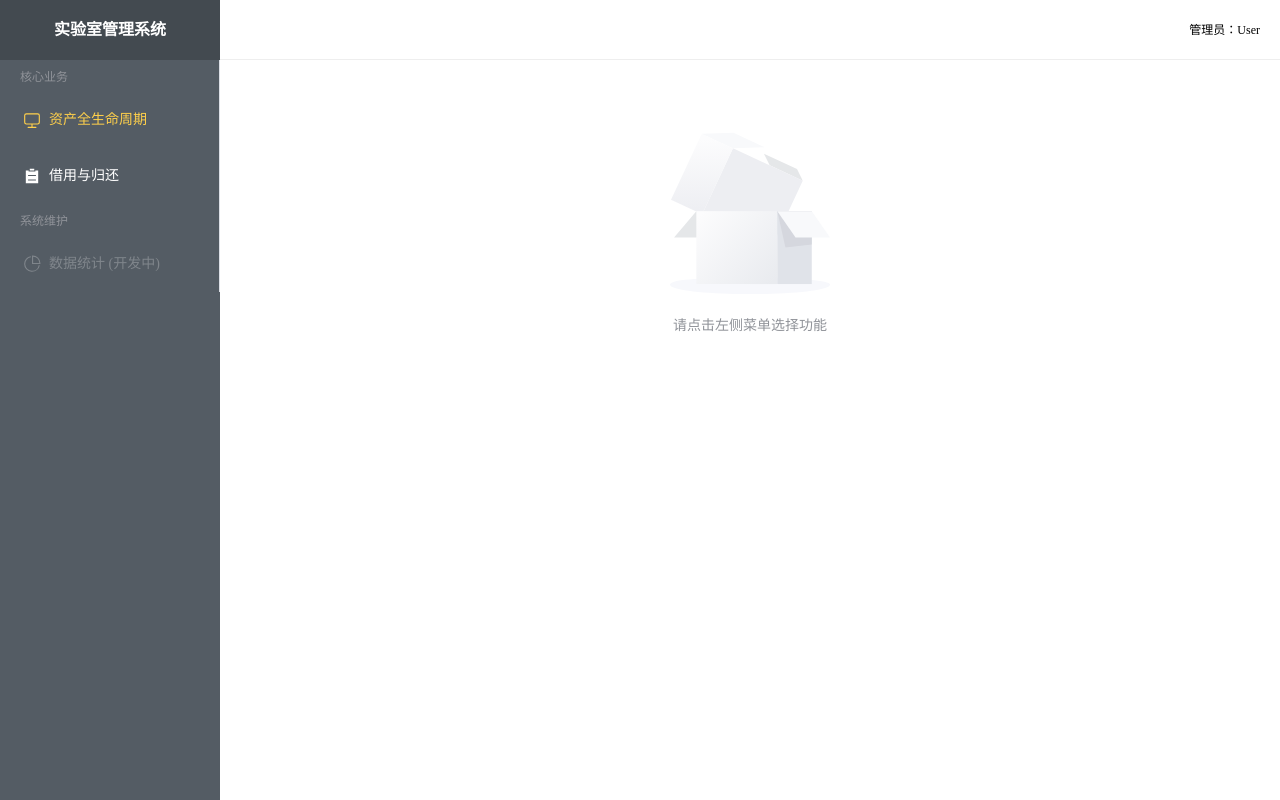
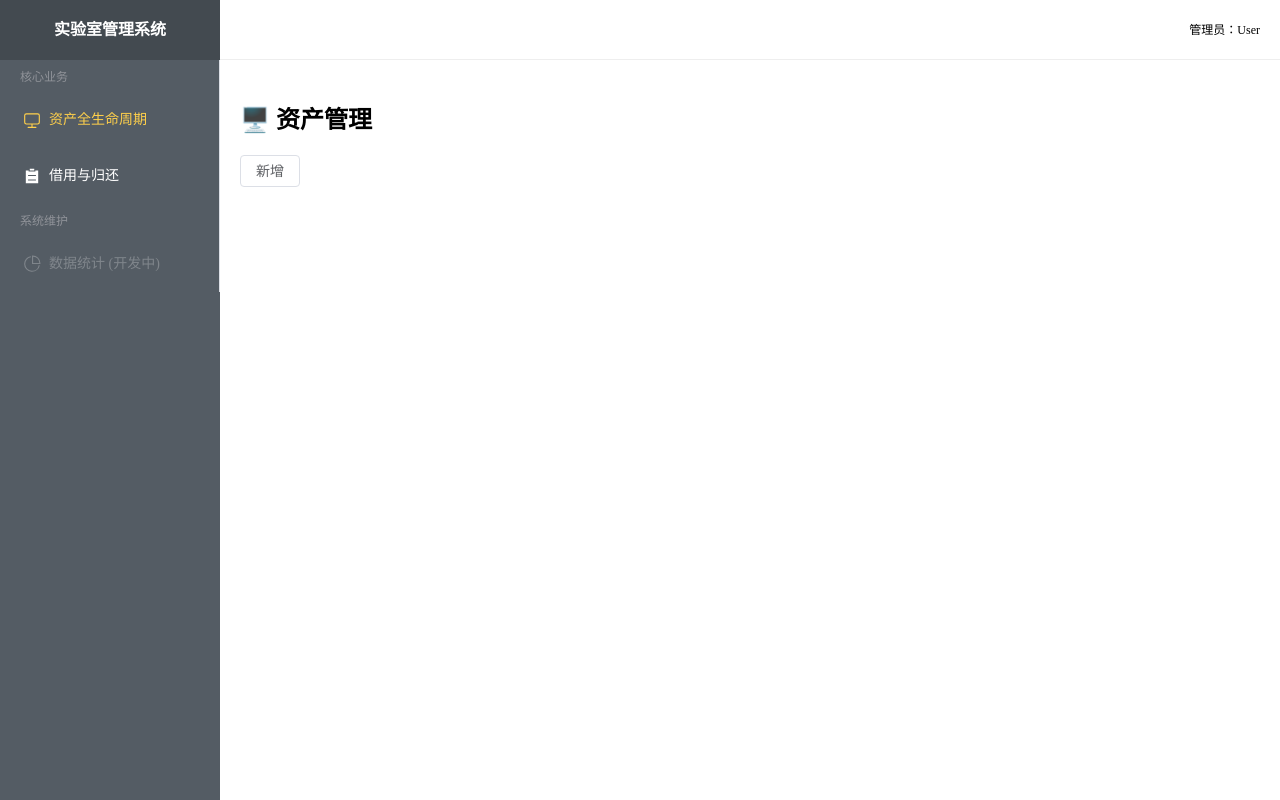
Before and after one commit to ssc459610-spec/LabSystem, a Vue app: page / in a window 1280 px wide. Built offline with nearby package versions, Linux system fonts and the light colour scheme.

Commit message:
完成系统骨架搭建

```diff
--- a/src/App.vue
+++ b/src/App.vue
@@ -17,25 +17,26 @@
         >
           实验室管理系统
         </div>
+
         <el-menu
           background-color="#545c64"
           text-color="#fff"
           active-text-color="#ffd04b"
-          default-active="1"
+          :default-active="currentView"
         >
           <el-menu-item-group title="核心业务">
-            <el-menu-item index="1">
+            <el-menu-item index="assets" @click="currentView = 'assets'">
               <el-icon><Monitor /></el-icon>
               <span>资产全生命周期</span>
             </el-menu-item>
-            <el-menu-item index="2">
+            <el-menu-item index="loans" @click="currentView = 'loans'">
               <el-icon><List /></el-icon>
               <span>借用与归还</span>
             </el-menu-item>
           </el-menu-item-group>
 
           <el-menu-item-group title="系统维护">
-            <el-menu-item index="3" disabled>
+            <el-menu-item index="stats" disabled>
               <el-icon><PieChart /></el-icon>
               <span>数据统计 (开发中)</span>
             </el-menu-item>
@@ -54,8 +55,10 @@
         >
           <span>管理员：User</span>
         </el-header>
+
         <el-main>
-          <el-empty description="请点击左侧菜单选择功能" />
+          <AssetModule v-if="currentView === 'assets'" />
+          <LoanModule v-if="currentView === 'loans'" />
         </el-main>
       </el-container>
     </el-container>
@@ -63,7 +66,16 @@
 </template>
 
 <script setup>
+import { ref } from "vue";
 import { Monitor, List, PieChart } from "@element-plus/icons-vue";
+
+// 关键点3：这里引入了你刚才新建的那两个文件！
+// 如果你没建这两个文件，这里就会报错，所以一定要确保 src/components 下有这两个文件
+import AssetModule from "./components/AssetModule.vue";
+import LoanModule from "./components/LoanModule.vue";
+
+// 这个变量决定显示哪个页面，默认显示 assets
+const currentView = ref("assets");
 </script>
 
 <style>
--- /dev/null
+++ b/src/components/AssetModule.vue
@@ -0,0 +1,4 @@
+<template>
+  <h2>🖥️ 资产管理</h2>
+  <el-button>新增</el-button>
+</template>
--- /dev/null
+++ b/src/components/LoanModule.vue
@@ -0,0 +1,4 @@
+<template>
+  <h2>📖 借还管理</h2>
+  <el-button>借用</el-button>
+</template>
--- /dev/null
+++ b/src/mock/data.js
@@ -0,0 +1,5 @@
+import { reactive } from "vue";
+export const assetData = reactive([
+  { id: "ZC001", name: "测试设备", status: "在库" },
+]);
+export const loanData = reactive([]);
```
